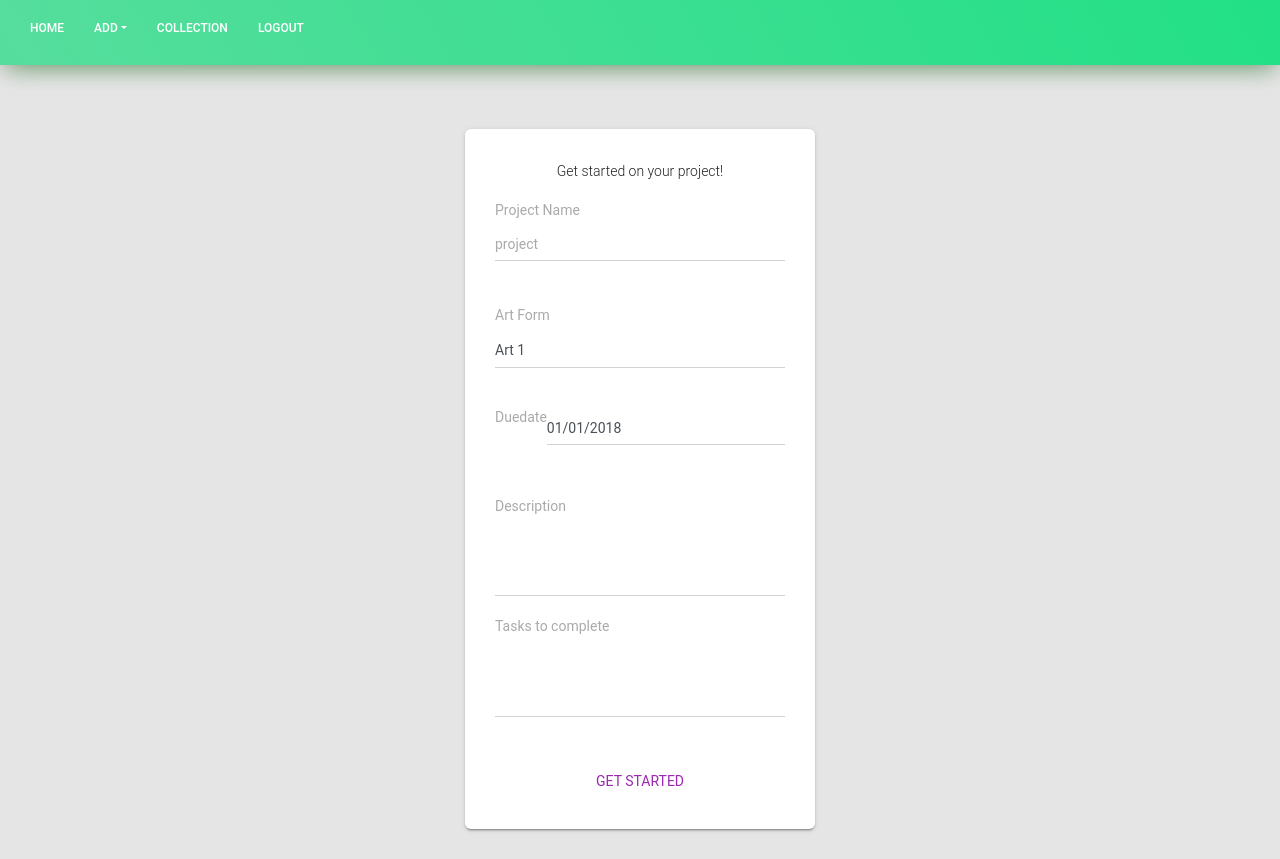
After one commit to JayneChong/ArtistreeApp, a Node project: template views/add_projects.handlebars in a window 1280 px wide. The commit adds this page. Run offline with Node 20 templates, Linux system fonts and the light colour scheme; the template is opened without the code that fills it, so the values that code supplies are empty; some libraries are stand-ins or nearby versions.

Commit message:
add projects - rough

```diff
--- a/app.js
+++ b/app.js
@@ -15,7 +15,9 @@ var login = require('./routes/login');
 var register = require('./routes/register');
 var home = require('./routes/home');
 var collection = require('./routes/collection');
-var add = require('./routes/add');
+var add_projects = require('./routes/add_projects');
+var add_entries = require('./routes/add_entries');
+//var add_tasks = require('./routes/add_tasks');
 
 
 var app = express();
@@ -46,7 +48,9 @@ app.get('/', login.view);
 app.get('/register', register.view);
 app.get('/home', home.view);
 app.get('/collection', collection.view);
-app.get('/add', add.view);
+app.get('/add_projects', add_projects.view);
+app.get('/add_entries', add_entries.view);
+//app.get('/add_tasks', add_tasks.view);
 
 
 http.createServer(app).listen(app.get('port'), function(){
--- a/routes/add.js
+++ b/routes/add_entries.js
@@ -1,3 +1,3 @@
 exports.view = function(req, res){
-   res.render('add');
+   res.render('add_entries');
  };
--- /dev/null
+++ b/routes/add_projects.js
@@ -0,0 +1,3 @@
+exports.view = function(req, res){
+   res.render('add_projects');
+ };
--- /dev/null
+++ b/views/add_projects.handlebars
@@ -0,0 +1,154 @@
+<!DOCTYPE html>
+<html>
+
+<head>
+	<meta charset="utf-8">
+	<meta name="viewport" content="width=device-width, initial-scale=1.0">
+	<title>ARTISTREE [ADD]</title>
+	<meta charset="utf-8">
+	<link rel="stylesheet" href="css/bootstrap.min.css">
+	<link rel="stylesheet" href="css/styles.css">
+	<link rel="stylesheet" href="css/materials.css">
+</head>
+
+<body>
+	<!-- Navigation Bar -->
+	<nav>
+		<div class=" card card-nav-tabs card-plain">
+			<div class="navbar navbar-color-on-scroll fixed-top navbar-expand-lg card-header card-header-success">
+				<div class="nav-tabs-navigation">
+					<div class="nav-tabs-wrapper">
+						<ul class="nav nav-tabs" data-tabs="tabs">
+							<li class="nav-item">
+								<a class="nav-link " href="/home" data-toggle="/home">Home</a>
+							</li>
+							<li class=" dropdown nav-item">
+								<a href="/add" class="dropdown-toggle nav-link" data-toggle="dropdown">ADD</a>
+								<div class="dropdown-menu">
+									<a href="/add_projects" class="dropdown-item">Add Projects</a>
+									<div class="dropdown_divider"></div>
+									<a href="/add_entries" class="dropdown-item">Add Entries</a>
+									<div class="dropdown-divider"></div>
+									<a href="/add-tasks" class="dropdown-item">Add Tasks</a>
+								</div>
+								<li class="nav-item">
+									<a class="nav-link" href="/collection" data-toggle="/collection">collection</a>
+								</li>
+								<li class="nav-item">
+									<a class="nav-link" href="/" data-toggle="/">logout</a>
+								</li>
+							</ul>
+						</div>
+					</div>
+				</div>
+			</div>
+		</nav> <br>
+		<!-- Navigation Bar END -->
+
+
+
+		<!-- FORM -->
+		<div class="container">
+			<div class="row">
+				<div class="col-md-4 ml-auto mr-auto">
+					<div class="card card-signup">
+						<form class="form" method="" action="">
+							<p class="text-divider">Get started on your project!</p>
+							<div class="card-body">
+
+								<div class="form-group">
+									<label for="exampleFormControlSelect1">Project Name</label>
+
+									<input type="text" class="form-control" id="exampleFormControlInput1" placeholder="project">
+								</div>
+
+								<br>
+
+								<div class="form-group">
+									<label for="exampleFormControlSelect1">Art Form</label>
+									<select class="form-control" id="exampleFormControlSelect1">
+										<option>Art 1</option>
+										<option>Art 2</option>
+										<option>Art 3</option>
+									</select>
+								</div>
+
+								<br>
+
+								<div class="input-group">
+									<label for="exampleFormControlSelect1">Duedate</label>
+
+									<input type="text" class="form-control datetimepicker" value="01/01/2018"> </div>
+
+
+									<br><br>
+
+									<div class="form-group">
+										<label for="exampleFormControlTextarea1">Description</label>
+										<textarea class="form-control" id="exampleFormControlTextarea1" rows="3"></textarea>
+									</div>
+
+
+									<div class="form-group">
+										<label for="exampleFormControlTextarea1">Tasks to complete</label>
+										<textarea class="form-control" id="exampleFormControlTextarea1" rows="3"></textarea>
+									</div>
+
+
+								</div>
+								<div class="card-footer justify-content-center">
+									<a href="/home" class="btn btn-link btn-primary btn-lg">Get Started</a>
+								</div>
+							</form>
+						</div>
+					</div>
+				</div>
+			</div>
+
+
+
+
+
+		</div>
+	</div>
+
+
+
+	<!-- JSFILES -->
+	<script src="js/jquery.min.js"></script>
+	<script src="js/bootstrap.min.js"></script>
+	<script src="js/components.js"></script>
+	<script src="js/bootstrap-datetimepicker.min.js"></script>
+	<script>
+		$(document).ready(function() {
+			materialKitDemo.initFormExtendedDatetimepickers();
+            // Sliders for demo purpose in refine cards section
+            var slider = document.getElementById('sliderRegular');
+
+            noUiSlider.create(slider, {
+            	start: 40,
+            	connect: [true, false],
+            	range: {
+            		min: 0,
+            		max: 100
+            	}
+            });
+
+            var slider2 = document.getElementById('sliderDouble');
+
+            noUiSlider.create(slider2, {
+            	start: [20, 60],
+            	connect: true,
+            	range: {
+            		min: 0,
+            		max: 100
+            	}
+            });
+        });
+    </script>
+
+</body>
+
+
+
+</html>
```
Also changed, not shown: views/add.handlebars (deleted, +0 -50 lines), views/add_entries.handlebars (added, +61 -0 lines), views/collection.handlebars (+23 -6 lines), views/home.handlebars (+13 -2 lines), public/js/bootstrap-datetimepicker.min.js (renamed from public/js/materials/plugins/bootstrap-datetimepicker.min.js).
